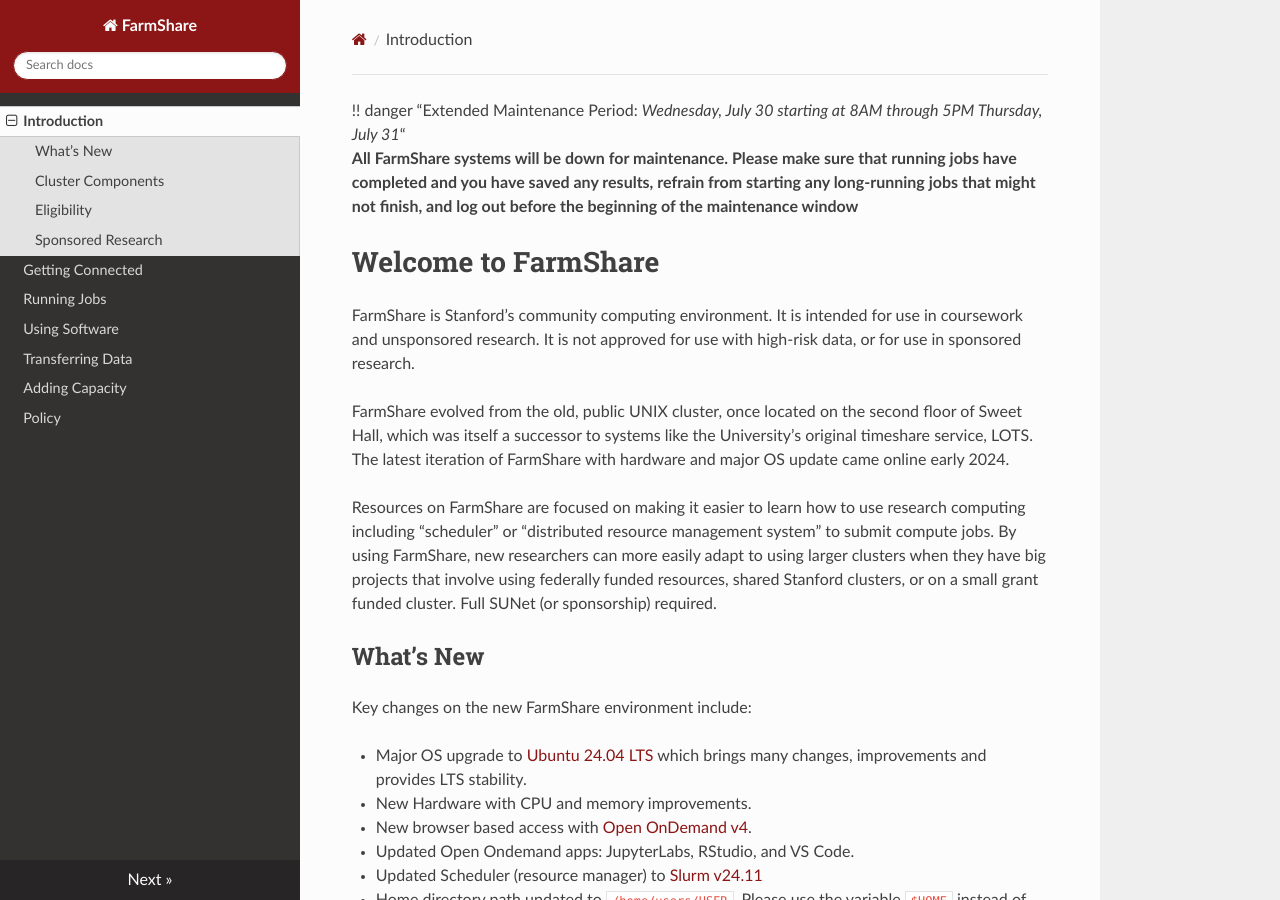
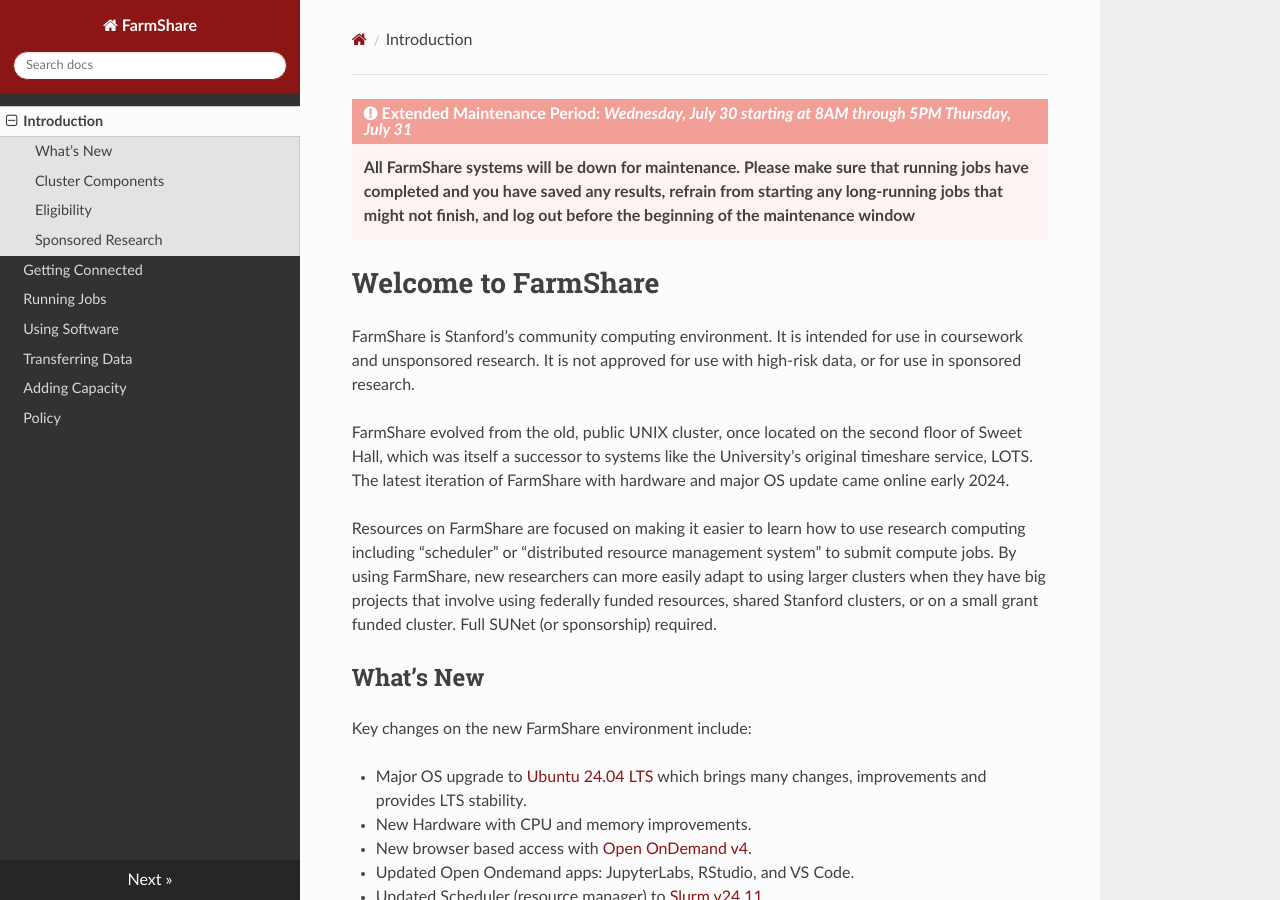
Before and after one commit to stanford-rc/farmshare-docs, an MkDocs documentation site: the page built from docs/index.md, in a window 1280 px wide and 900 px high. Built offline with MkDocs 1.6.1, drawn with Linux system fonts in a browser that asks for light colours; nearby versions of some CDN libraries.

Commit message:
fixed maint banner

```diff
--- a/docs/index.md
+++ b/docs/index.md
@@ -1,4 +1,4 @@
-!! danger "Extended Maintenance Period: *Wednesday, July 30 starting at 8AM through 5PM Thursday, July 31*"
+!!! danger "Extended Maintenance Period: *Wednesday, July 30 starting at 8AM through 5PM Thursday, July 31*"
     **All FarmShare systems will be down for maintenance. Please make sure that running jobs have completed and you have saved any results, refrain from starting any long-running jobs that might not finish, and log out before the beginning of the maintenance window**
 
 # Welcome to FarmShare
```
